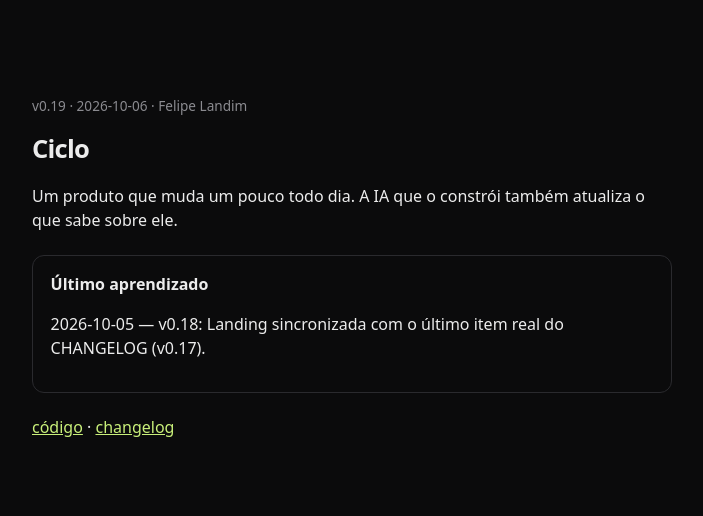
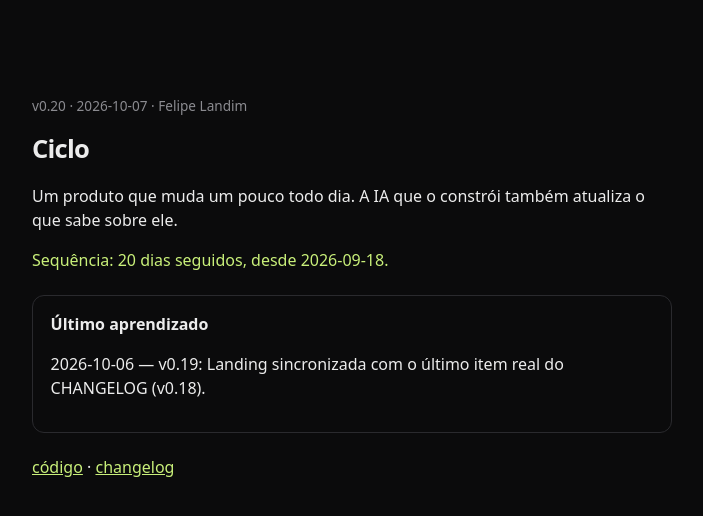
Before and after one commit to Felandim/ciclo, a plain HTML site: page index.html in a window 1280 px wide. Shown: the whole page, without its empty margins (288-991 px from the left). Drawn offline with Linux system fonts and the light colour scheme.

Commit message:
v0.20: landing mostra a sequência de 20 dias

```diff
--- a/index.html
+++ b/index.html
@@ -12,15 +12,17 @@
     a { color: #c9f07a; }
     ul { padding-left: 1.1rem; }
     .box { border: 1px solid #2a2a2e; border-radius: 12px; padding: 1rem 1.1rem; margin: 1.4rem 0; }
+    .streak { color: #c9f07a; font-variant-numeric: tabular-nums; }
   </style>
 </head>
 <body>
-  <p class="tag">v0.19 · 2026-10-06 · Felipe Landim</p>
+  <p class="tag">v0.20 · 2026-10-07 · Felipe Landim</p>
   <h1>Ciclo</h1>
   <p>Um produto que muda um pouco todo dia. A IA que o constrói também atualiza o que sabe sobre ele.</p>
+  <p class="streak">Sequência: 20 dias seguidos, desde 2026-09-18.</p>
   <div class="box">
     <strong>Último aprendizado</strong>
-    <p>2026-10-05 — v0.18: Landing sincronizada com o último item real do CHANGELOG (v0.17).</p>
+    <p>2026-10-06 — v0.19: Landing sincronizada com o último item real do CHANGELOG (v0.18).</p>
   </div>
   <p><a href="https://github.com/Felandim/ciclo">código</a> · <a href="./CHANGELOG.md">changelog</a></p>
 </body>
```
